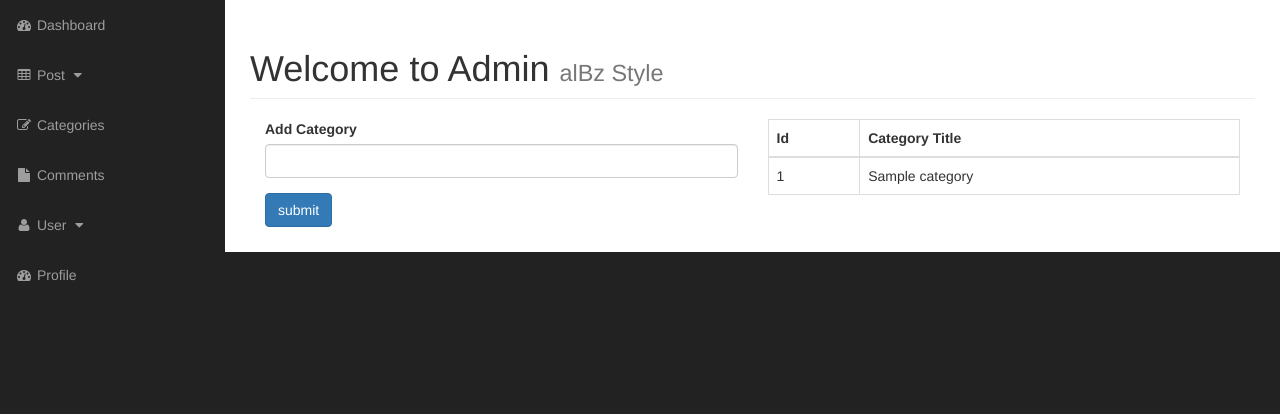
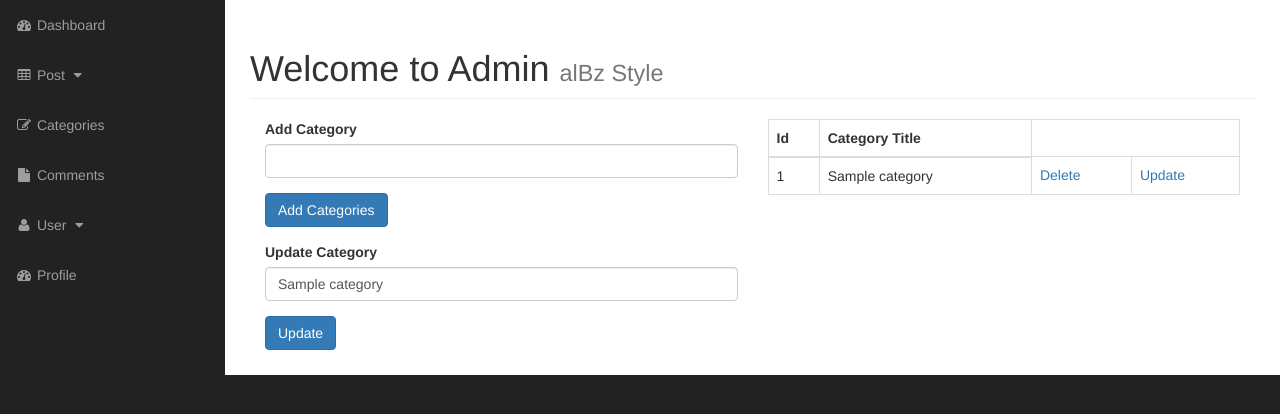
Before and after one commit to AlbertoBarrago/albzCms, a PHP site: page /admin/categories.php?edit=1 in a window 1280 px wide. Shown: the part 51-465 px from the top of the page. Run offline with PHP 8.4, Linux system fonts and the light colour scheme; tables that the repository leaves empty or names only in its code hold one stand-in row (values such as "Sample post"); grey boxes labelled with a size stand in for pictures from a placeholder-image service; some libraries are stand-ins or nearby versions.

Commit message:
mergin from categories

```diff
--- a/admin/categories.php
+++ b/admin/categories.php
@@ -1,11 +1,5 @@
 <?php include "includes/admin_header.php"; ?>
 
-<?php
-
-  $query = "SELECT * FROM category";
-  $select_categories = mysqli_query($connection, $query);
-
-?>
 
     <div id="wrapper">
 
@@ -26,46 +20,28 @@
 
                         <div class="col-xs-6">
 
-                        <?php
-                          if(isset($_POST['submit'])) {
+                        <?php insert_categories(); ?>
 
-                            $cat_title = $_POST['cat_title'];
-
-                            if($cat_title == " " || empty($cat_title)) {
-
-                              echo "This field should not be empty";
-
-                            } else {
-
-                              $query = "INSERT INTO category(cat_title) ";
-                              $query .= "VALUE('{$cat_title}') ";
-
-                              $create_category_query = mysqli_query($connection, $query);
-
-                              if(!$create_category_query) {
-
-                                die('QUERY FAILED' . mysqli_error($connection));
-
-                              }
-
-                            }
-
-                          }
-
-
-                        ?>
-
-
-
-                          <form action="categories.php" method="post">
+                          <form action="" method="post">
                             <div class="form-group">
                               <label for="cat_title">Add Category</label>
                               <input class="form-control" type="text" name="cat_title">
                             </div>
                             <div class="form-group">
-                              <input class="btn btn-primary" type="submit" name="submit" value="submit">
+                              <input class="btn btn-primary" type="submit" name="submit" value="Add Categories">
                             </div>
                           </form>
+
+                        <?php //UPDATE AND INCLUDE QUERY
+                          if(isset($_GET['edit'])){
+
+                            $cat_id = $_GET['edit'];
+
+                            include "includes/update_categories.php";
+
+                          }
+
+                        ?>
                         </div>
 
                         <div class="col-xs-6">
@@ -77,19 +53,9 @@
                               </tr>
                               <tbody>
 
-                                  <?php
+                                  <?php findAllCategories(); ?>
 
-                                    while($row = mysqli_fetch_assoc($select_categories)) {
-                                      $cat_id = $row['cat_id'];
-                                      $cat_title = $row['cat_title'];
-
-                                      echo "<tr>";
-                                      echo "<td> {$cat_id} </td>";
-                                      echo "<td> {$cat_title} </td>";
-                                      echo "</tr>";
-                                    }
-
-                                  ?>
+                                  <?php deleteCategories(); ?>
 
                               </tbody>
                             </thead>
--- /dev/null
+++ b/admin/functions.php
@@ -0,0 +1,75 @@
+<?php
+
+function insert_categories() {
+
+  global $connection;
+
+  if(isset($_POST['submit'])) {
+
+    $cat_title = $_POST['cat_title'];
+
+    if($cat_title == " " || empty($cat_title)) {
+
+      echo "This field should not be empty";
+
+    } else {
+
+      $query = "INSERT INTO category(cat_title) ";
+      $query .= "VALUE('{$cat_title}') ";
+
+      $create_category_query = mysqli_query($connection, $query);
+
+      if(!$create_category_query) {
+
+        die('QUERY FAILED' . mysqli_error($connection));
+
+      }
+
+    }
+
+  }
+
+}
+
+
+function findAllCategories() {
+
+  global $connection;
+
+  $query = "SELECT * FROM category";
+  $select_categories = mysqli_query($connection, $query);
+
+  while($row = mysqli_fetch_assoc($select_categories)) {
+    $cat_id = $row['cat_id'];
+    $cat_title = $row['cat_title'];
+
+    echo "<tr>";
+    echo "<td> {$cat_id} </td>";
+    echo "<td> {$cat_title} </td>";
+    echo "<td><a href='categories.php?delete={$cat_id}'>Delete</a></td>";
+    echo "<td><a href='categories.php?edit={$cat_id}'>Update</a></td>";
+    echo "</tr>";
+  }
+
+
+}
+
+
+function deleteCategories() {
+
+  global $connection;
+
+  if(isset($_GET['delete'])){
+
+    $the_cat_id = $_GET['delete'];
+    $query = "DELETE FROM category WHERE cat_id = {$the_cat_id} ";
+    $delete_query = mysqli_query($connection, $query);
+    header("Location: categories.php");
+
+
+  }
+
+
+
+}
+?>
--- a/admin/includes/admin_header.php
+++ b/admin/includes/admin_header.php
@@ -1,5 +1,6 @@
 <?php ob_start(); ?>
 <?php include "../includes/db.php"; ?>
+<?php include "functions.php"; ?>
 
 
 
--- /dev/null
+++ b/admin/includes/update_categories.php
@@ -0,0 +1,37 @@
+<form action="" method="post">
+  <div class="form-group">
+    <label for="cat_title">Update Category</label>
+    <?php
+
+     if(isset($_GET['edit'])){
+       $cat_id = $_GET['edit'];
+       $query = "SELECT * FROM category WHERE cat_id = $cat_id ";
+       $edit_categories = mysqli_query($connection,$query);
+
+       while($row = mysqli_fetch_assoc($edit_categories)){
+         $cat_id = $row['cat_id'];
+         $cat_title = $row['cat_title'];
+
+       }
+
+    ?>
+
+    <input value="<?php if(isset($cat_title)){ echo $cat_title; } ?>" type="text" class="form-control" name="cat_title">
+
+    <?php } ?>
+
+    <?php
+      if(isset($_POST['update-category'])){
+        $the_cat_title = $_POST['cat_title'];
+        $query = "UPDATE category SET cat_title = '{$the_cat_title}' WHERE cat_id = $cat_id ";
+        $update_query = mysqli_query($connection, $query);
+
+      }
+
+    ?>
+
+  </div>
+  <div class="form-group">
+    <input class="btn btn-primary" type="submit" name="update-category" value="Update">
+  </div>
+</form>
```
